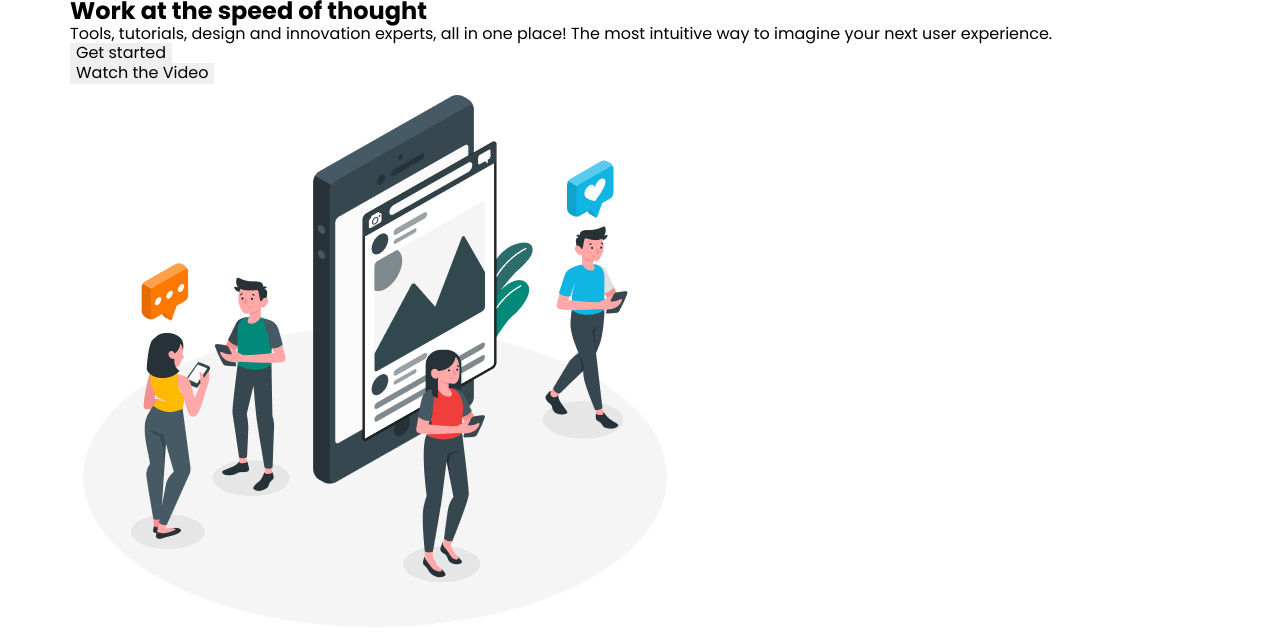
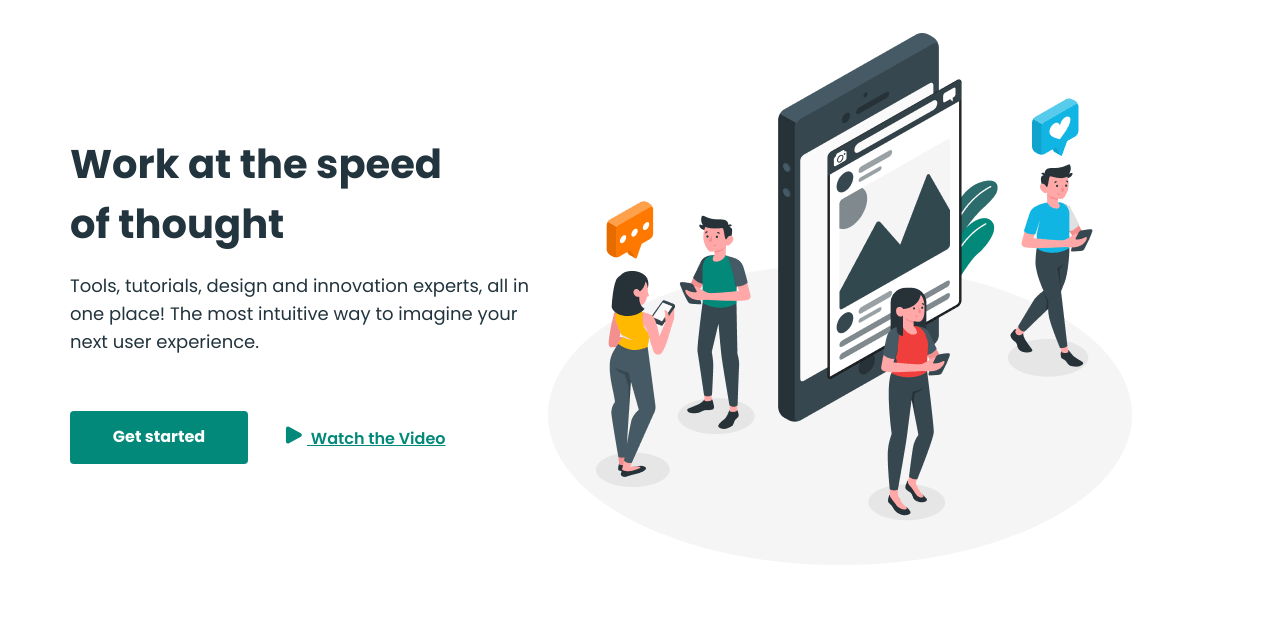
Before and after one commit to Andrusway/blended-120, a plain HTML site: page index.html in a window 1280 px wide. Shown: the part 83-723 px from the top of the page. Drawn offline with nearby package versions, Linux system fonts and the light colour scheme.

Commit message:
added styles for hero

```diff
--- a/css/style.css
+++ b/css/style.css
@@ -15,6 +15,7 @@ a{
 body{
     margin: 0;
     font-family: "Poppins", sans-serif;
+    box-sizing: border-box;
 }
 
 button{
@@ -77,6 +78,10 @@ color: #22343d;
     display: block;
 }
 
+.header-list-link:hover, .header-list-link:focus{
+font-weight: 600;
+}
+
 .header-btn-list{
     display: flex;
     gap: 21px;
@@ -93,6 +98,7 @@ border: 1px solid #bcd0e5;
 border-radius: 4px;
 width: 105px;
 height: 42px;
+transition: color,background-color 250ms cubic-bezier(0.4, 0, 0.2, 1);
 }
 
 .header-one-button:hover, .header-one-button:focus{
@@ -108,6 +114,8 @@ background-color: #02897A;
 border-radius: 4px;
 width: 113px;
 height: 42px;
+transition: color,background-color 250ms cubic-bezier(0.4, 0, 0.2, 1);
+
 }
 
 .header-two-button:hover, .header-two-button:focus{
@@ -118,3 +126,102 @@ border: 1px solid #bcd0e5;
 }
 
 /* #endregion=header */
+
+/* #region=hero */
+
+.hero {
+
+    padding-top: 25px;
+    padding-bottom: 100px;
+}
+
+.hero-all-content{
+    display: flex;
+
+}
+
+.hero-content{
+    width: 465px;
+height: 331px;
+margin-top: 112px;
+}
+
+.hero-name {
+    max-width: 452px;
+    font-size: 40px;
+    line-height: 1.5;
+color: #22343d;
+margin-bottom: 18px;
+padding-right: 35px;
+}
+
+.hero-text {
+    font-size: 18px;
+line-height: 1.55556;
+color: #22343d;
+margin-bottom: 45px;
+padding-bottom: 10px;
+}
+
+.hero-list {
+    display: flex;
+    gap: 30px;
+    align-items: center;
+}
+
+.hero-one-button {
+font-weight: 700;
+font-size: 16px;
+color: #fff;
+background-color: #02897A;
+width: 178px;
+height: 53px;
+border-radius: 4px;
+transition: color, background-color, border, 250ms cubic-bezier(0.4, 0, 0.2, 1);
+}
+
+.hero-one-button:hover, .hero-one-button:focus{
+    color: #173a56;
+background-color: #fff;
+border: 1px solid #bcd0e5;
+}
+
+.hero-two-button{
+font-weight: 600;
+font-size: 16px;
+text-decoration: underline;
+text-decoration-skip-ink: none;
+color: #02897a;
+background-color: #fff;
+transition:
+color 250ms cubic-bezier(0.4, 0, 0.2, 1),
+    background-color 250ms cubic-bezier(0.4, 0, 0.2, 1),
+    width 250ms ease,
+    height 250ms ease,
+    border-radius 250ms ease;
+}
+
+.hero-svg{
+    fill: #02897A;
+    margin-right: 3px;
+}
+
+.hero-two-button:hover, .hero-two-button:focus{
+    color: #fff;
+background-color: #02897A;
+width: 178px;
+height: 53px;
+border-radius: 4px;
+}
+
+.hero-two-button:hover .hero-svg, .hero-two-button:focus .hero-svg{
+fill: #fff;
+}
+
+.hero-img {
+}
+
+/* #endregion=hero */
+
+/*#region=product*/
+/* #endregion=product */
--- a/index.html
+++ b/index.html
@@ -35,14 +35,23 @@
     <main>
 <section class="hero">
    <div class="container">
+        <div class="hero-all-content">
+            <div class="hero-content">
                 <h1 class="hero-name">Work at the speed
             of thought</h1>
             <p class="hero-text">Tools, tutorials, design and innovation experts, all in one place! The most intuitive way to imagine your next user experience.</p>
             <ul class="hero-list">
-        <li><button type="button" class="hero-list-button">Get started</button></li>
-        <li><button type="button" class="hero-list-button"> Watch the Video</button></li>
+                <li><button type="button" class="hero-one-button">Get started</button></li>
+                <li><button type="button" class="hero-two-button">
+                    <svg class="hero-svg" width="20" height="18">
+                  <use href="./images/icons.svg#icon-Triangle-Copy-6"></use>
+                </svg>
+                Watch the Video
+            </button></li>
             </ul>
+            </div>
         <img src="./images/hero-img-min.png" alt="hero" width="610" height="555" class="hero-img">
+       </div>
         </div>
 </section>
 
```
Also changed, not shown: images/icons.svg (added). Lines whose indentation alone changed are shown as unchanged.
